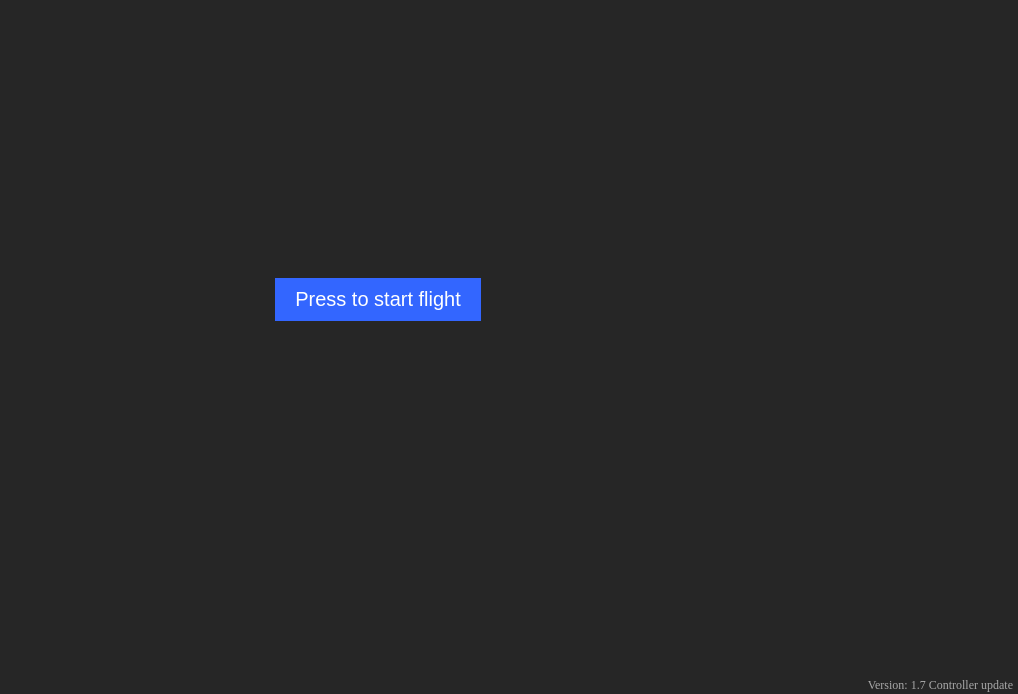
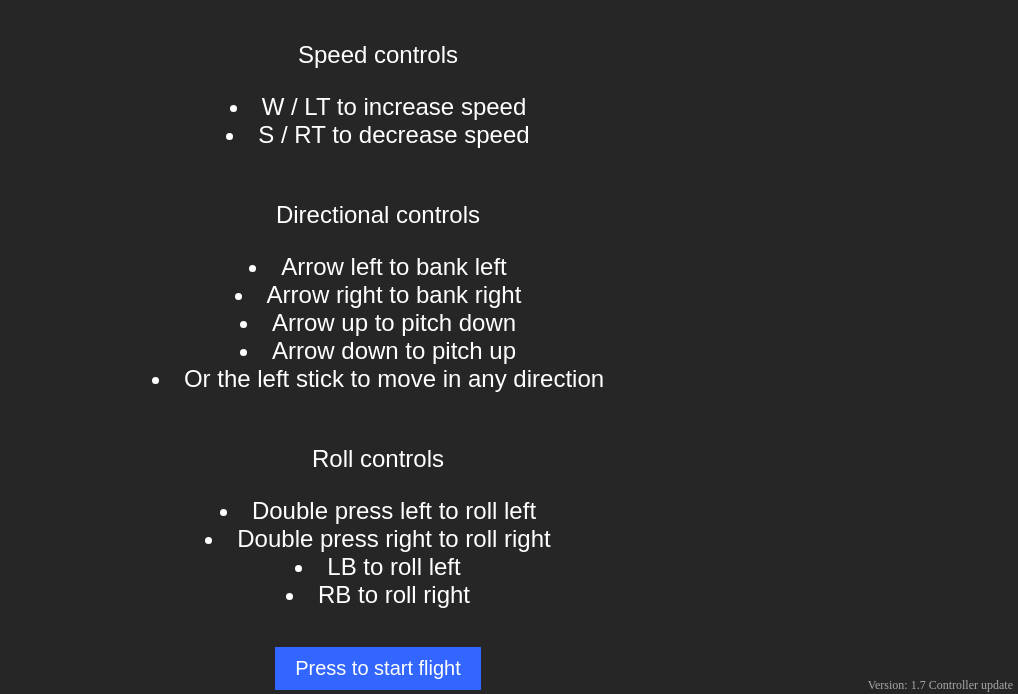
Before and after one commit to Aidan1232/flightsim, a plain HTML site: page index.html in a window 1280 px wide. Shown: the part 106-800 px from the top of the page, without its empty margins (262-1280 px from the left). Drawn offline with nearby package versions, Linux system fonts and the light colour scheme.

Commit message:
hotfix 2

```diff
--- a/index.html
+++ b/index.html
@@ -3,7 +3,7 @@
 <head>
   <meta charset="UTF-8" />
   <title>Plane Game</title>
-  <link rel="icon" type="image/png" href="/flightsim/icon.png">
+  <link rel="icon" type="image/png" href="/icon.png">
   <style>
     body {
       margin: 0;
@@ -126,7 +126,7 @@
     <li>Arrow right to bank right</li>
     <li>Arrow up to pitch down</li>
     <li>Arrow down to pitch up</li>
-    <li>Or the stick to look in any direction</li>
+    <li>Or the left stick to move in any direction</li>
     <br>
     <p>Roll controls</p>
     <li>Double press left to roll left</li>
@@ -135,6 +135,24 @@
     <li>RB to roll right</li>
   </div>
   <div id="start-screen" style="position: absolute;top: 0; left: 0; right: 0; bottom: 0;background: rgba(0,0,0,0.85);color: white;font-family: sans-serif;display:flex;flex-direction: column;align-items: center;justify-content: center;font-size: 24px;z-index: 10;">
+    <h1>Controls</h1>
+    <p>Speed controls</p>
+    <li>W / LT to increase speed</li>
+    <li>S / RT to decrease speed</li>
+    <br>
+    <p>Directional controls</p>
+    <li>Arrow left to bank left</li>
+    <li>Arrow right to bank right</li>
+    <li>Arrow up to pitch down</li>
+    <li>Arrow down to pitch up</li>
+    <li>Or the left stick to move in any direction</li>
+    <br>
+    <p>Roll controls</p>
+    <li>Double press left to roll left</li>
+    <li>Double press right to roll right</li>
+    <li>LB to roll left</li>
+    <li>RB to roll right</li>
+    <br>
     <button id="startButton" onclick="startGame();">Press to start flight</button>
   </div>
   <div id="game-over" style="display: none;">
@@ -144,6 +162,6 @@
   </div>
   <script src="https://cdn.jsdelivr.net/npm/three@0.160.0/build/three.min.js"></script>
   <script src="https://cdnjs.cloudflare.com/ajax/libs/tween.js/18.6.4/tween.umd.js"></script>
-  <script src="/flightsim/script.js"></script>
+  <script src="/script.js"></script>
 </body>
 </html>
--- a/script.js
+++ b/script.js
@@ -22,8 +22,8 @@ const lastKeyPressTime = { left: Date.now(), right: Date.now() }; // ✅ Ensures
 const rollThreshold = 300; // ✅ Time limit for double press
 const rollCooldown = 1000; // ✅ 1-second cooldown between rolls
 const keysHeld = {}; // ✅ Tracks whether a key is actively being pressed
-const throttleIncrement = 0.002;
-const deadZone = 0.10;
+const throttleIncrement = 0.0006;
+const deadZone = 0.40;
 const stickSensitivity = 0.5;
 let lastRollTime = 0; // ✅ Track last roll time
 
```
